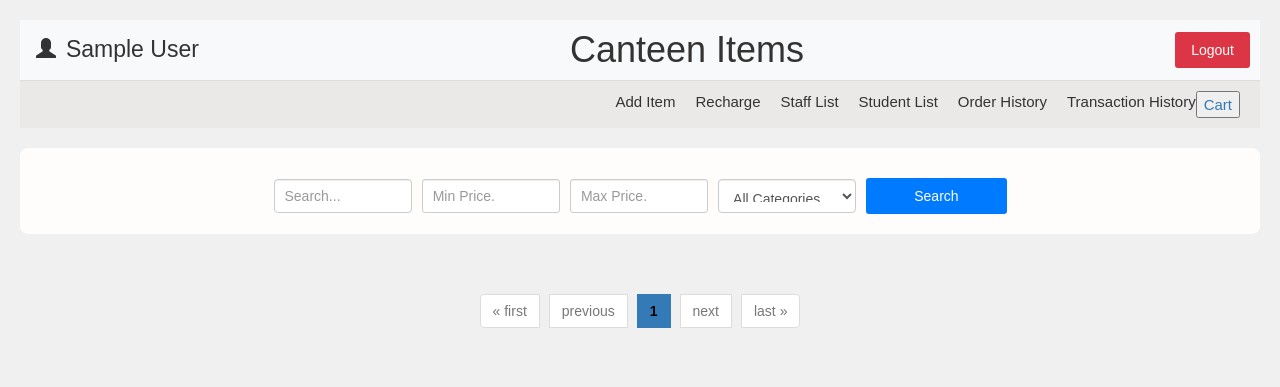
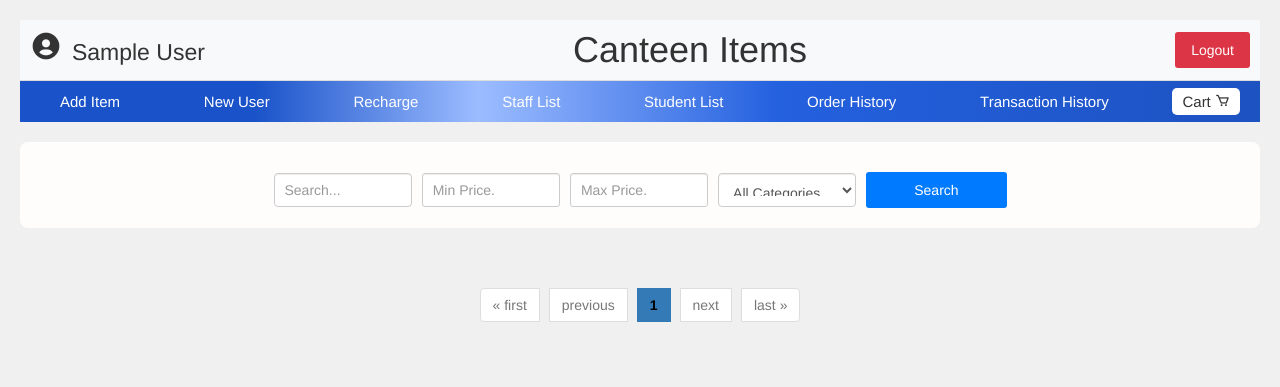
Before and after one commit to PSGSudalai/Canteen_QR, a Django app: page /canteen/items/ in a window 1280 px wide. Shown: the top 387 px of the page. Run offline with Django 5.2, Linux system fonts and the light colour scheme; the visitor is signed in with stand-in values (Sample User, id 1); data that the repository does not hold is empty; some libraries are stand-ins or nearby versions.

Commit message:
commit style

```diff
--- a/BASE/templates/canteen_items/item_form.html
+++ b/BASE/templates/canteen_items/item_form.html
@@ -6,6 +6,7 @@
     <link rel="stylesheet" href="https://maxcdn.bootstrapcdn.com/bootstrap/3.4.1/css/bootstrap.min.css">
 
     <style>
+        @import url('https://fonts.googleapis.com/css2?family=Poppins:wght@300;400;500;600;700;800;900&display=swap');
         body {
             font-family: Arial, sans-serif;
             display: flex;
--- a/BASE/templates/canteen_items/item_list.html
+++ b/BASE/templates/canteen_items/item_list.html
@@ -4,29 +4,53 @@
     <title>Canteen Items</title>
     <!-- Bootstrap CSS -->
     <link rel="stylesheet" href="https://maxcdn.bootstrapcdn.com/bootstrap/3.4.1/css/bootstrap.min.css">
+    <link href='https://unpkg.com/boxicons@2.1.4/css/boxicons.min.css' rel='stylesheet'>
     <style>
         /* Style for the body */
+        @import url('https://fonts.googleapis.com/css2?family=Poppins:wght@300;400;500;600;700;800;900&display=swap');
         body {
-            font-family: Arial, sans-serif;
+
             background-color: #f0f0f0;
             margin: 0;
             padding: 20px;
         }
 
         .navigation {
+            background: rgb(26,83,201);
+background: linear-gradient(90deg, rgba(26,83,201,1) 19%, rgba(156,188,255,1) 37%, rgba(36,97,223,1) 61%, rgba(29,82,193,1) 100%, rgba(0,212,255,1) 100%);
+            text-align: center;
             text-align: right;
-            background-color: #ebe8e8;
             padding: 10px 20px;
             margin-bottom: 20px;
             font-size: 15px;
+            color: #fff;
         }
 
         .navigation ul {
+
             list-style-type: none;
             margin: 0;
             padding: 0;
             display: flex;
-            justify-content: flex-end;
+            justify-content: space-between;
+            text-align: center;
+
+        }
+        .navigation  .view-cart-button{
+            background-color: #fff;
+            color: #333;
+            border: none;
+            padding: 5px 10px;
+            font-size: 15px;
+            border-radius: 5px;
+            cursor: pointer;
+
+        }
+        .navigation  .view-cart-button:hover{
+            background-color: rgb(96, 223, 96);
+            color: #fff;
+            text-decoration: none;
+
         }
 
         .navigation ul li {
@@ -262,7 +286,8 @@
 <body>
     <div class="header">
         <div>
-            <span class="glyphicon glyphicon-user"></span>
+            <!-- <span class="glyphicon glyphicon-user"></span> -->
+            <i class='bx bxs-user-circle' style="font-size:xx-large;"></i>
             <span>{{ user.first_name|capfirst }} {{ user.last_name|capfirst }}</span>
         </div>
         <h1>Canteen Items</h1>
@@ -273,16 +298,21 @@
         <ul>
             {% if user.is_admin %}
                 <li><a href="{% url 'canteen_item_create' %}" class="add-item-admin-button">Add Item</a></li>
+                <li><a href="{% url 'signup' %}" class="add-item-admin-button">New User</a></li>
                 <li><a href="{% url 'qr_scan_recharge' %}" class="transaction-history-button">Recharge</a></li>
                 <li><a href="{% url 'staff_list' %}" class="staff-list-button">Staff List</a></li>
                 <li><a href="{% url 'student_list' %}" class="non-staff-list-button">Student List</a></li>
                 <li><a href="{% url 'previous_orders_list' %}" class="order-history-button">Order History</a></li>
                 <li><a href="{% url 'transaction_list' %}" class="transaction-history-button">Transaction History</a></li>
-                <button><a href="{% url 'cart_list' %}" class="view-cart-button">Cart</a></button>
+                <span>
+                <a href="{% url 'cart_list' %}" class="view-cart-button"  >Cart
+                    <i class='bx bx-cart' ></i>
+                </a>
+            </span>
             {% elif user.is_staff %}
-                <li><a href="{% url 'canteen_item_create' %}" class="add-item-admin-button">Add Item</a></li>
+                <li><a href="{% url 'signup' %}" class="add-item-admin-button">New User</a></li>
                 <li><a href="{% url 'qr_scan_recharge' %}" class="transaction-history-button">Recharge</a></li>
-                <button><a href="{% url 'cart_list' %}" class="view-cart-button">Cart</a></button>
+                <a href="{% url 'cart_list' %}" class="view-cart-button">Cart</a>
             {% else %}
                 <li><a href="{% url 'qr_image' %}" class="add-item-button">Show QR</a></li>
                 <li><a href="#" class="balance-link">Balance</a></li>
--- a/BASE/templates/registration/login.html
+++ b/BASE/templates/registration/login.html
@@ -18,6 +18,7 @@
             margin: 0 auto;
             background-color: #fff;
             border: 1px solid #ddd;
+            padding: 20px;
             border-radius: 5px;
             box-shadow: 0 0 10px rgba(0, 0, 0, 0.1);
         }
--- a/BASE/templates/website/edit_user.html
+++ b/BASE/templates/website/edit_user.html
@@ -28,6 +28,7 @@
             text-align: center;
             margin-bottom: 20px;
         }
+
     </style>
 </head>
 <body>
```
